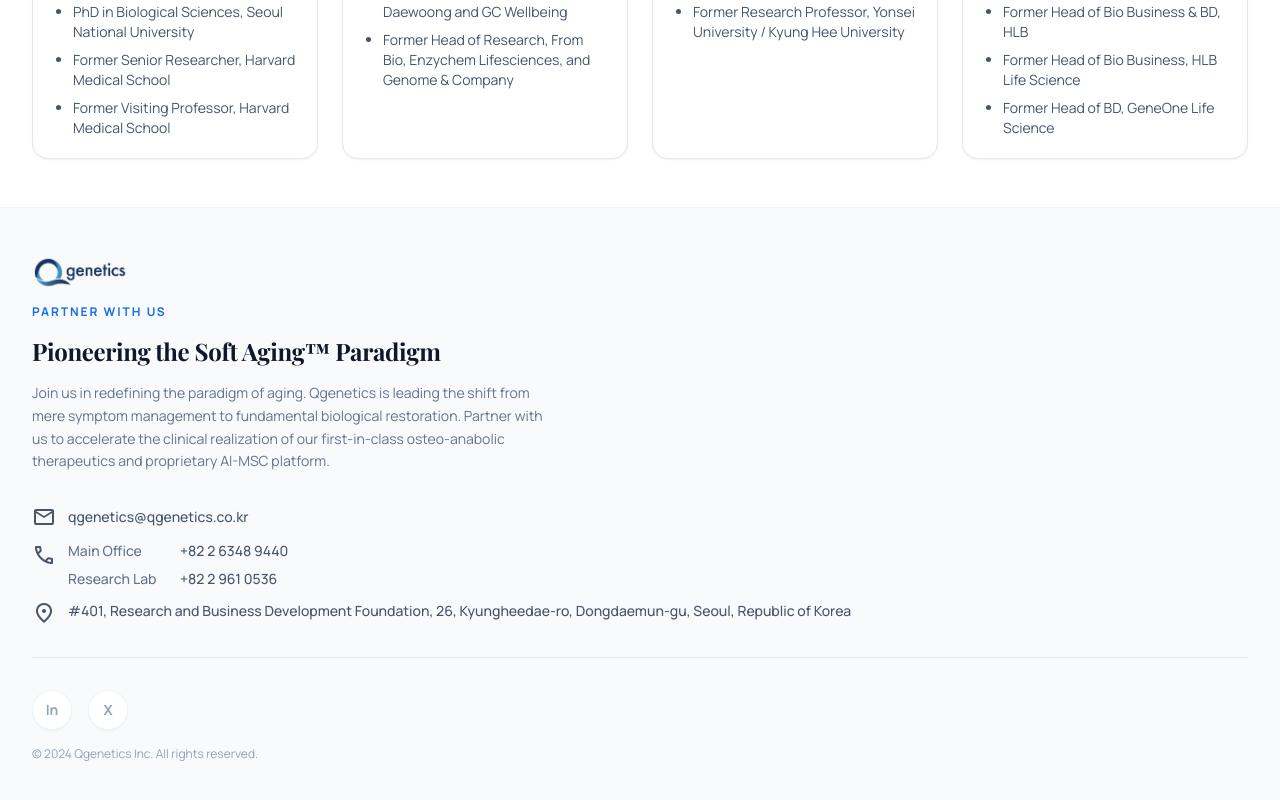
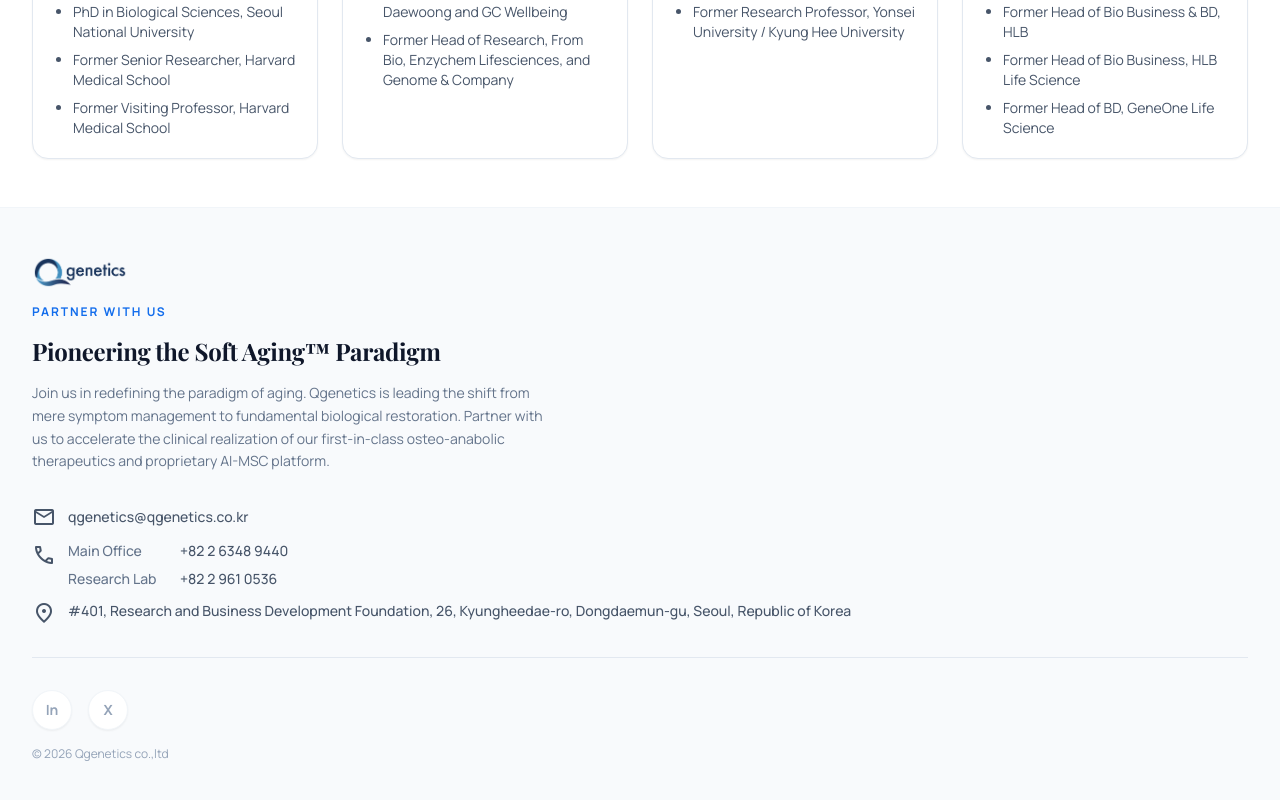
Before and after one commit to layerrama/qgenetics-website-renewal, a Next.js app: page / in a window 1280 px wide. Shown: the part 3135-3935 px from the top of the page. Built offline with nearby package versions, Linux system fonts and the light colour scheme; a web font is replaced by a local one.

Commit message:
Update footer links and copyright

```diff
--- a/src/components/Footer.tsx
+++ b/src/components/Footer.tsx
@@ -10,6 +10,7 @@
   const cta = content[lang].cta;
   const copy = content[lang].footer;
   const emailHref = `mailto:${copy.email}`;
+  const linkedinHref = "https://www.linkedin.com/company/qgenetics/";
 
   return (
     <footer className="border-t border-slate-100 bg-slate-50 py-12 font-display dark:border-slate-800 dark:bg-slate-950">
@@ -64,7 +65,10 @@
           <div className="flex gap-4">
             <a
               className="flex size-10 items-center justify-center rounded-full border border-slate-100 bg-white text-slate-400 shadow-sm transition-all hover:bg-primary/5 hover:text-primary dark:border-slate-700 dark:bg-slate-800"
-              href="#"
+              href={linkedinHref}
+              target="_blank"
+              rel="noreferrer"
+              aria-label="Qgenetics LinkedIn"
             >
               <span className="text-sm font-bold">In</span>
             </a>
--- a/src/constants/content.ts
+++ b/src/constants/content.ts
@@ -165,7 +165,7 @@
         }
       ],
       address: "#401, Research and Business Development Foundation, 26, Kyungheedae-ro, Dongdaemun-gu, Seoul, Republic of Korea",
-      copyright: "© 2024 Qgenetics Inc. All rights reserved."
+      copyright: "© 2026 Qgenetics co.,ltd"
     }
   },
   kr: {
@@ -334,7 +334,7 @@
         }
       ],
       address: "서울특별시 동대문구 경희대로 26,\n(구)이과대학 동관 401호",
-      copyright: "© 2024 Qgenetics Inc. All rights reserved."
+      copyright: "© 2026 Qgenetics co.,ltd"
     }
   }
 } as const;
```
